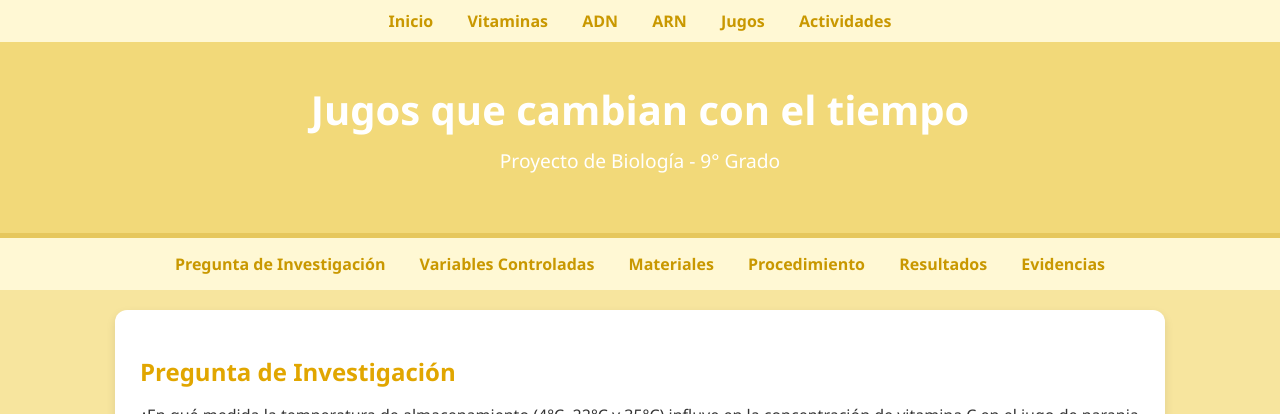
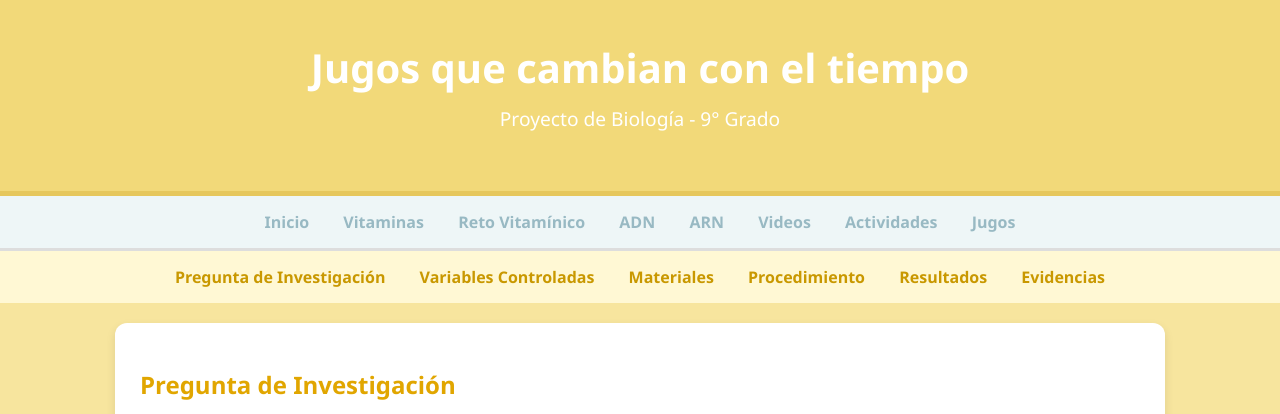
Before and after one commit to cmilaaa/BioActiva, a plain HTML site: page retovitaminico.html in a window 1280 px wide. Shown: the top 414 px of the page. Drawn offline with Linux system fonts and the light colour scheme.

Commit message:
Update retovitaminico.html

```diff
--- a/retovitaminico.html
+++ b/retovitaminico.html
@@ -11,23 +11,6 @@
       padding: 0;
       background: #F7E59E;
       color: #333;
-    }
-
-    /* Menú global */
-    .global-nav {
-      background: #FFF8D4;
-      padding: 10px;
-      text-align: center;
-    }
-    .global-nav a {
-      color: #c99800;
-      margin: 0 15px;
-      text-decoration: none;
-      font-weight: bold;
-    }
-    .global-nav a:hover {
-      text-decoration: underline;
-      color: #e1a600;
     }
 
     header {
@@ -48,12 +31,36 @@
       font-size: 1.2rem;
     }
 
+    /* Menú global */
+    .menu-global {
+      background: #EEF6F7;
+      text-align: center;
+      padding: 15px;
+      position: sticky;
+      top: 0;
+      z-index: 200;
+      border-bottom: 3px solid #ddd;
+    }
+
+    .menu-global a {
+      color: #98B9C3;
+      margin: 0 15px;
+      text-decoration: none;
+      font-weight: bold;
+      transition: color 0.3s;
+    }
+
+    .menu-global a:hover {
+      color: #6fa5af;
+    }
+
+    /* Menú interno */
     nav {
       background: #FFF8D4;
       text-align: center;
       padding: 15px;
       position: sticky;
-      top: 0;
+      top: 60px; /* debajo del global */
       z-index: 100;
     }
 
@@ -131,23 +138,25 @@
 </head>
 <body>
 
-  <!-- Menú global -->
-  <div class="global-nav">
-    <a href="index.html">Inicio</a>
-    <a href="vitaminas.html">Vitaminas</a>
-    <a href="adn.html">ADN</a>
-    <a href="arn.html">ARN</a>
-    <a href="jugos.html">Jugos</a>
-    <a href="actividades.html">Actividades</a>
-  </div>
-
   <!-- Encabezado principal -->
   <header>
     <h1>Jugos que cambian con el tiempo</h1>
     <p>Proyecto de Biología - 9° Grado</p>
   </header>
 
-  <!-- Menú de navegación interno -->
+  <!-- Menú global -->
+  <div class="menu-global">
+    <a href="index.html">Inicio</a>
+    <a href="vitaminas.html">Vitaminas</a>
+    <a href="retovitaminico.html">Reto Vitamínico</a>
+    <a href="adn.html">ADN</a>
+    <a href="arn.html">ARN</a>
+    <a href="videos.html">Videos</a>
+    <a href="actividades.html">Actividades</a>
+    <a href="jugos.html">Jugos</a>
+  </div>
+
+  <!-- Menú interno (solo para esta página) -->
   <nav>
     <a href="#preguntadeinvestigacion">Pregunta de Investigación</a>
     <a href="#variablescontroladas">Variables Controladas</a>
```
